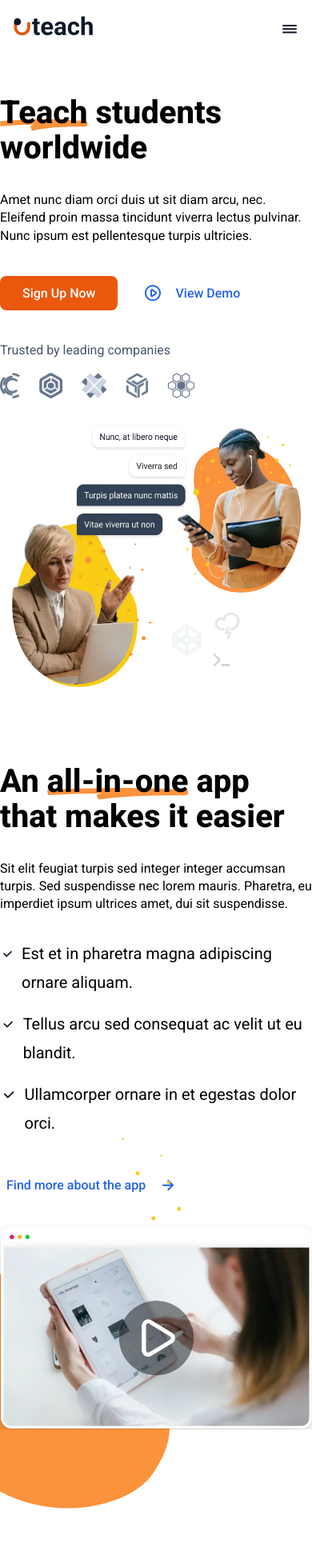
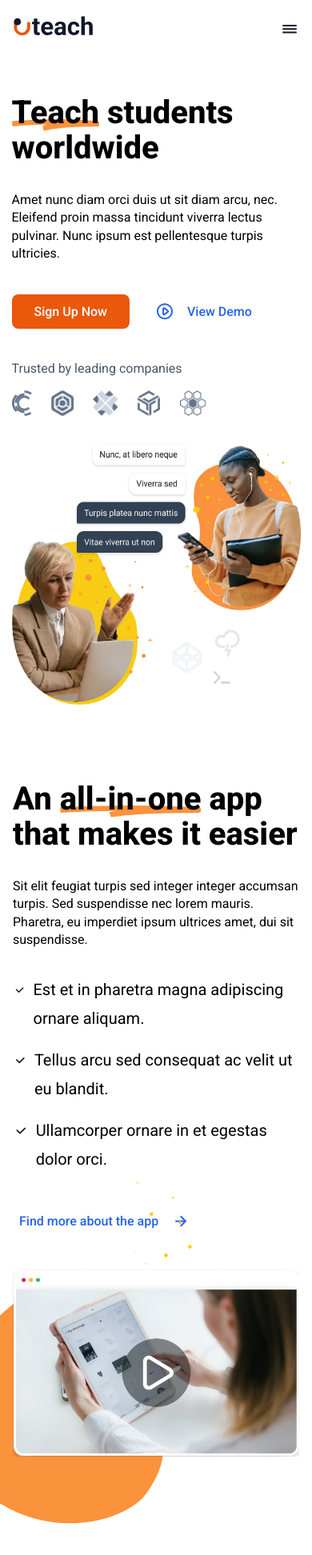
Before and after one commit to andre-rosatto/andre-rosatto-buzzvel_fe_test_2025, a Next.js app: page / in a window 390 px wide. Shown: the top 1944 px of the page at 80% size. Built offline with nearby package versions, Linux system fonts and the light colour scheme.

Commit message:
layout fixes

```diff
--- a/src/components/IntroSection/IntroSection.jsx
+++ b/src/components/IntroSection/IntroSection.jsx
@@ -5,6 +5,7 @@ import styles from './IntroSection.module.css';
 export default function IntroSection() {
   return (
     <section className={styles.container}>
+      <div className={styles.content}>
         <div className={styles.textContainer}>
           <h2 className={styles.title}>
             <UnderlinedText text='Teach' />
@@ -12,8 +13,8 @@ export default function IntroSection() {
           </h2>
           <p className={styles.text}>
             Amet nunc diam orci duis ut sit diam arcu, nec. Eleifend proin massa
-          tincidunt viverra lectus pulvinar. Nunc ipsum est pellentesque turpis
-          ultricies.
+            tincidunt viverra lectus pulvinar. Nunc ipsum est pellentesque
+            turpis ultricies.
           </p>
           <div className={styles.buttonsContainer}>
             <a href='#' className={styles.button}>
@@ -89,6 +90,7 @@ export default function IntroSection() {
             sizes='(max-width: 875px) 100%, auto'
           />
         </div>
+      </div>
     </section>
   );
 }
--- a/src/components/IntroSection/IntroSection.module.css
+++ b/src/components/IntroSection/IntroSection.module.css
@@ -1,11 +1,16 @@
 .container {
   display: flex;
+  justify-content: center;
+  width: 100%;
+}
+
+.content {
   gap: 5rem;
   font-size: 1.5rem;
-  padding: 5rem var(--content-padding-h);
-  align-items: center;
   max-width: 1440px;
   width: 100%;
+  display: flex;
+  padding: 5rem var(--content-padding-h);
 }
 
 .textContainer {
@@ -81,17 +86,17 @@
 }
 
 @media screen and (max-width: 1300px) {
-  .container {
+  .content {
     flex-direction: column;
     align-items: center;
   }
 }
 
 @media screen and (max-width: 875px) {
-  .container {
+  .content {
+    gap: 2rem;
+    padding: 3rem var(--content-padding-h);
     font-size: 1rem;
-    padding: 3rem var(--content-padding-h);
-    gap: 2rem;
   }
 
   .textContainer {
--- a/src/components/ScreenSection/ScreenSection.jsx
+++ b/src/components/ScreenSection/ScreenSection.jsx
@@ -6,6 +6,7 @@ import Card from '../Card';
 export default function ScreenSection() {
   return (
     <section className={styles.container}>
+      <div className={styles.content}>
         <div className={styles.textContainer}>
           <h2 className={styles.title}>
             An&nbsp;
@@ -145,6 +146,7 @@ export default function ScreenSection() {
             />
           </div>
         </div>
+      </div>
     </section>
   );
 }
--- a/src/components/ScreenSection/ScreenSection.module.css
+++ b/src/components/ScreenSection/ScreenSection.module.css
@@ -1,11 +1,16 @@
 .container {
   display: flex;
+  justify-content: center;
+  width: 100%;
+}
+
+.content {
   gap: 5rem;
   font-size: 1.5rem;
-  padding: 5rem var(--content-padding-h);
-  align-items: center;
   max-width: 1440px;
   width: 100%;
+  display: flex;
+  padding: 5rem var(--content-padding-h);
 }
 
 .textContainer {
@@ -98,7 +103,7 @@
 }
 
 @media screen and (max-width: 1300px) {
-  .container {
+  .content {
     flex-direction: column;
     align-items: center;
   }
@@ -110,10 +115,13 @@
 
 @media screen and (max-width: 875px) {
   .container {
+    margin-bottom: 5rem;
+  }
+
+  .content {
+    gap: 2rem;
+    padding: 3rem var(--content-padding-h);
     font-size: 1rem;
-    padding: 3rem var(--content-padding-h);
-    gap: 2rem;
-    margin-bottom: 5rem;
   }
 
   .textContainer {
--- a/src/components/TestimonialsSection/TestimonialsSection.module.css
+++ b/src/components/TestimonialsSection/TestimonialsSection.module.css
@@ -1,20 +1,19 @@
 .container {
   display: flex;
   gap: 5rem;
-  font-size: 1.5rem;
-  padding: 5rem var(--content-padding-h);
-  align-items: center;
+  justify-content: center;
   width: 100%;
   background-color: var(--secondary-color);
 }
 
 .testimonial {
   display: flex;
+  padding: 5rem var(--content-padding-h);
+  font-size: 1.5rem;
   align-items: center;
   gap: 1rem;
   width: 100%;
   max-width: 1440px;
-  margin: auto;
 }
 
 .arrow {
@@ -74,7 +73,7 @@
 }
 
 @media screen and (max-width: 1300px) {
-  .container {
+  .testimonial {
     flex-direction: column;
     align-items: center;
   }
@@ -85,7 +84,7 @@
 }
 
 @media screen and (max-width: 875px) {
-  .container {
+  .testimonial {
     font-size: 1rem;
     padding: 3rem var(--content-padding-h);
     gap: 2rem;
```
Lines whose indentation alone changed are shown as unchanged.
